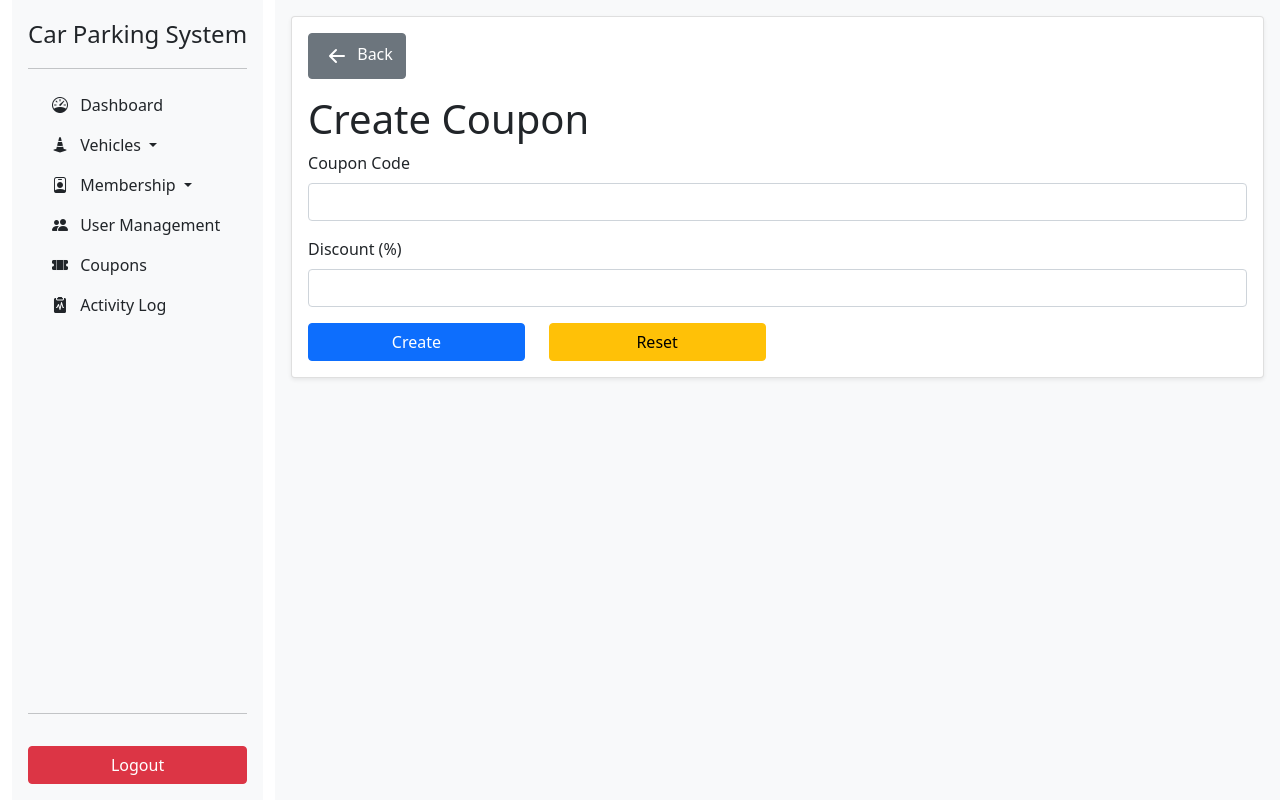
After one commit to sint18/car_parking_system_web, a Flask app: page /create-coupon in a window 1280 px wide. The commit adds this page. Run offline with Flask 2, Linux system fonts and the light colour scheme; some libraries are stand-ins or nearby versions.

Commit message:
implemented coupon feature

```diff
--- a/queries.py
+++ b/queries.py
@@ -126,8 +126,8 @@ def get_parked_vehicles():
 def get_parked_vehicles_by_id(v_id: int):
     query = f"SELECT vehicle_info.id, category.category_name, vehicle_info.plate_number, vehicle_info.in_time, NOW() AS exit_time, TIMEDIFF(now(), vehicle_info.in_time) AS parked_hours FROM vehicle_info INNER JOIN category ON vehicle_info.category_id=category.id WHERE vehicle_info.out_time IS NULL AND vehicle_info.id={v_id}"
     cursor.execute(query)
-    records = cursor.fetchall()
-    return records
+    record = cursor.fetchone()
+    return record
 
 
 def get_vehicle_info_by_id(v_id: int):
@@ -283,6 +283,42 @@ def clear_history():
     query = "DELETE FROM log"
     cursor.execute(query)
 
+# coupons
+
+
+def get_coupons():
+    query = "SELECT * FROM coupon"
+    cursor.execute(query)
+    records = cursor.fetchall()
+    return records
+
+
+def get_coupon_by_id(c_id: int):
+    query = f"SELECT * FROM coupon WHERE coupon_id = {c_id}"
+    cursor.execute(query)
+    record = cursor.fetchone()
+    return record
+
+
+def update_coupon(c_id: int, coupon_code: str, discount: int):
+    query = f"UPDATE `coupon` SET `coupon_code` = '{coupon_code}', `discount` = '{discount}' WHERE `coupon`.`coupon_id` = {c_id}"
+    cursor.execute(query)
+
+
+def update_coupon_status(c_id: int, status: str):
+    query = f"UPDATE `coupon` SET `status` = '{status}' WHERE `coupon`.`coupon_id` = {c_id}"
+    cursor.execute(query)
+
+
+def insert_coupon(coupon_code: str, discount: int):
+    query = f"INSERT INTO `coupon` (`coupon_id`, `coupon_code`, `discount`, `creation_date`, `status`) VALUES (NULL, '{coupon_code}', '{discount}', NOW(), 'active')"
+    cursor.execute(query)
+
+
+def delete_coupon(c_id: int):
+    query = f"DELETE FROM coupon WHERE coupon_id = {c_id}"
+    cursor.execute(query)
+
 # logging
 
 
--- a/server.py
+++ b/server.py
@@ -146,6 +146,17 @@ def delete(ltype):
         queries.clear_history()
         return redirect(url_for("activity_log"))
 
+    elif ltype == "coupon":
+        coupon_id = request.args.get("coupon_id")
+        if coupon_id:
+            queries.delete_coupon(coupon_id)
+
+            # logging
+            msg = f"{session['user']} deleted the coupon with the id ''{coupon_id}''"
+            log(session["u_id"], msg)
+
+        return redirect(url_for("coupons"))
+
 
 @app.route("/edit/<ltype>", methods=["GET", "POST"])
 def edit(ltype):
@@ -201,6 +212,23 @@ def edit(ltype):
             return redirect(url_for("category"))
 
         return render_template("category/edit_category.html", data=record[0])
+
+    elif ltype == "coupon":
+        coupon_id = request.args.get("coupon_id")
+        if request.method == "POST":
+            coupon_code = request.form["coupon_code"]
+            discount = request.form["discount"]
+
+            queries.update_coupon(coupon_id, coupon_code, discount)
+
+            # logging
+            msg = f"{session['user']} updated the coupon with the id ''{coupon_id}''"
+            log(session["u_id"], msg)
+
+            return redirect(url_for("coupons"))
+
+        record = queries.get_coupon_by_id(coupon_id)
+        return render_template("coupon/edit_coupon.html", data=record)
 
 # category
 
@@ -266,6 +294,7 @@ def view_info():
                 ["Active", member_info[4], member_info[3], member_info[6], member_info[7]])
     if record[7]:
         other["fine"] = functions.format_currency(record[7])
+        other["remark"] = "Over Parked"
     return render_template("vehicles/vehicle_info.html", data=record, fees=functions.format_currency(record[5]), other=other)
 
 
@@ -305,8 +334,8 @@ def update_vehicle():
 
     vehicle_id = request.args.get("v_id")
     record = queries.get_parked_vehicles_by_id(vehicle_id)
-    entry_time = record[0][3]  # entry time
-    exit_time = record[0][4]  # exit time
+    entry_time = record[3]  # entry time
+    exit_time = record[4]  # exit time
 
     rate_1, rate_2 = variables.RATE_1, variables.RATE_2
 
@@ -322,7 +351,7 @@ def update_vehicle():
     fine = None
     fees = functions.calculate_fees(
         total_hr, rate_1, rate_2)
-    member_info = queries.get_member_info_by_id(record[0][2])
+    member_info = queries.get_member_info_by_id(record[2])
     if member_info:
         member_status = member_info[2]
         if member_status == "active":
@@ -346,7 +375,7 @@ def update_vehicle():
 
         return redirect(url_for("vehicles"))
 
-    return render_template("vehicles/update_vehicle.html", data=record[0], fees=functions.format_currency(fees), other=other)
+    return render_template("vehicles/update_vehicle.html", data=record, fees=functions.format_currency(fees), other=other)
 
 # members
 
@@ -467,5 +496,43 @@ def activity_log():
     return render_template("activity_log/activity_log.html", admin_log=records)
 
 
+# coupons
+
+@app.route("/coupon-management", methods=["GET", "POST"])
+def coupons():
+
+    if request.method == "POST":
+        c_status = request.form["formStatus"]
+        c_id = request.form["formCouponId"]
+        queries.update_coupon_status(c_id, c_status)
+
+        # logging
+        if c_status == "active":
+            msg = f"{session['user']} activated the coupon with the id ''{c_id}''"
+            log(session["u_id"], msg)
+        elif c_status == "expired":
+            msg = f"{session['user']} deactivated the coupon with the id ''{c_id}''"
+            log(session["u_id"], msg)
+
+    data = queries.get_coupons()
+    return render_template("coupons.html", data=data)
+
+
+@app.route("/create-coupon", methods=["GET", "POST"])
+def new_coupon():
+    if request.method == "POST":
+        coupon_code = request.form["coupon_code"].upper()
+        discount = request.form["discount"]
+        queries.insert_coupon(coupon_code, discount)
+
+        # logging
+        msg = f"{session['user']} created a new coupon ''{coupon_code}''"
+        log(session["u_id"], msg)
+
+        return redirect(url_for("coupons"))
+
+    return render_template("coupon/add_new_coupon.html")
+
+
 if __name__ == "__main__":
     app.run(debug=True)
--- a/templates/activity_log/activity_log.html
+++ b/templates/activity_log/activity_log.html
@@ -7,7 +7,7 @@ Car Parking System | Activity Log
 {% block content%}
 <p class="h1">Activity Log</p>
 <button class="btn btn-danger" onclick="clearHistory()" id="clear_history">Clear History</button>
-<div class="mb-3">
+<div class="">
     <table class="table" id="activity_table">
         <thead>
             <tr>
--- /dev/null
+++ b/templates/coupon/add_new_coupon.html
@@ -0,0 +1,31 @@
+{% extends "navbar.html" %}
+{% block title %}
+Car Parking System | Create Coupon
+{% endblock %}
+
+{% block content %}
+<button class="btn btn-secondary mb-3" onclick="history.back()"><img class="white-svg"
+        src="/static/icons/arrow-left-short.svg" alt="" width="32" height="32">
+    Back</button>
+<p class="h1">Create Coupon</p>
+<form action="/create-coupon" method="post">
+    <div class="mb-3">
+        <label for="coupon_code" class="form-label">Coupon Code</label>
+        <input type="text" class="form-control" style="text-transform: uppercase;" name="coupon_code" id="coupon_code"
+            required>
+    </div>
+    <div class="mb-3">
+        <label for="discount" class="form-label">Discount (%)</label>
+        <input type="number" min="0" class="form-control" name="discount" id="discount" placeholder="">
+    </div>
+    <div class="row">
+        <div class="col-3 d-grid">
+            <input type="submit" class="btn btn-primary" value="Create">
+        </div>
+        <div class="col-3 d-grid">
+            <input type="reset" class="btn btn-warning" value="Reset">
+        </div>
+    </div>
+
+</form>
+{% endblock %}
--- a/templates/navbar.html
+++ b/templates/navbar.html
@@ -21,7 +21,7 @@
     <div class="container-fluid">
         <div class="row" style="">
             <div class="col-md-auto">
-                <div class="d-flex flex-column p-3 bg-light" style="width: 240px; height: 100vh;">
+                <div class="d-flex flex-column p-3 bg-light" style="width: fit-content; height: 100vh;">
                     <a href="/"
                         class="d-flex align-items-center mb-3 mb-md-0 me-md-auto link-dark text-decoration-none">
                         <span class="fs-4">Car Parking System</span>
@@ -68,8 +68,14 @@
                             </a>
                         </li>
                         <li>
+                            <a href="/coupon-management" class="nav-link link-dark">
+                                <i class="bi bi-ticket-perforated-fill m-2"></i>
+                                Coupons
+                            </a>
+                        </li>
+                        <li>
                             <a href="/activity-log" class="nav-link link-dark">
-                                <i class="bi bi-clipboard2-pulse m-2"></i>
+                                <i class="bi bi-clipboard2-pulse-fill m-2"></i>
                                 Activity Log
                             </a>
                         </li>
```
Also changed, not shown: templates/coupon/edit_coupon.html (added, +34 -0 lines), templates/coupons.html (added, +90 -0 lines), templates/vehicles/update_vehicle.html (+21 -0 lines).
